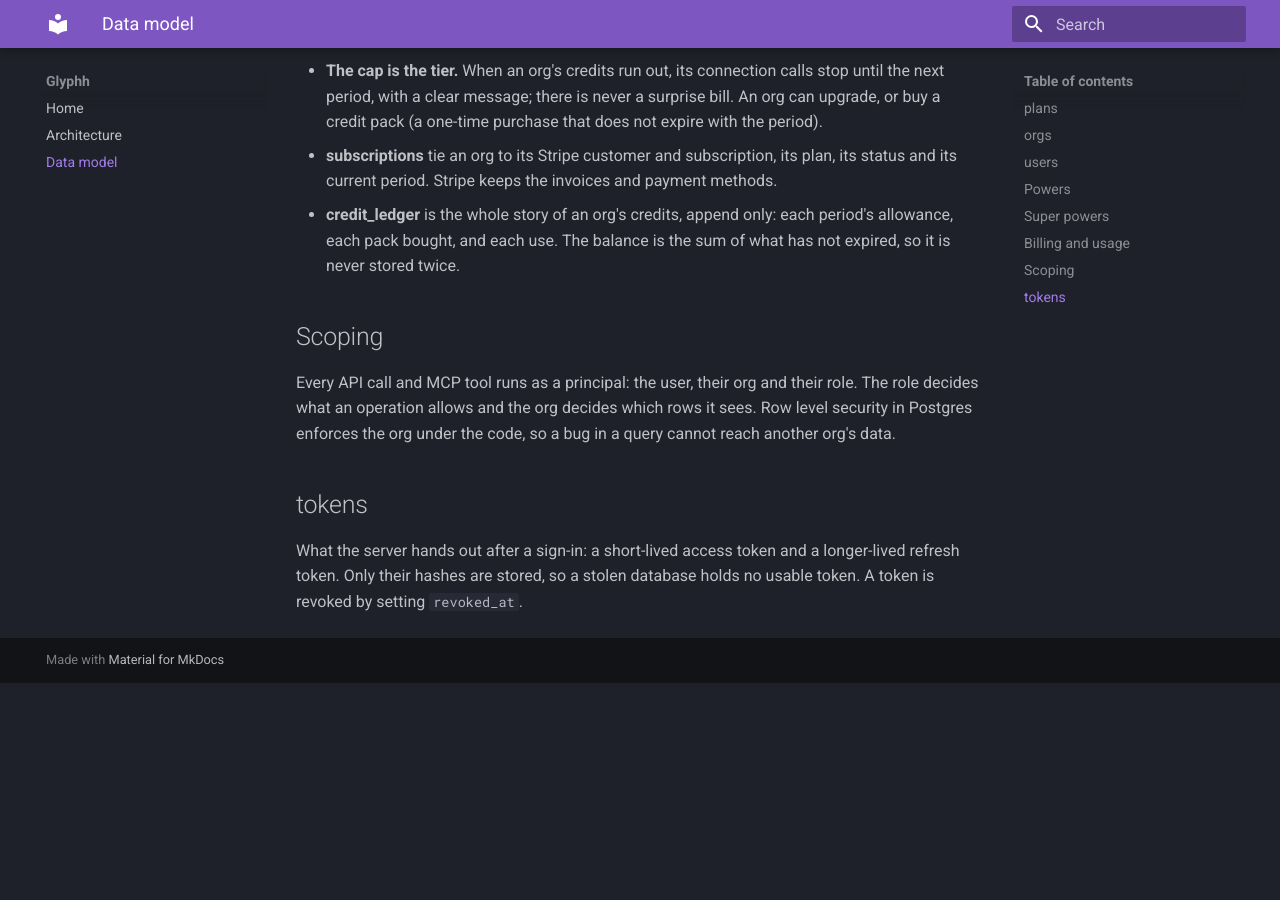
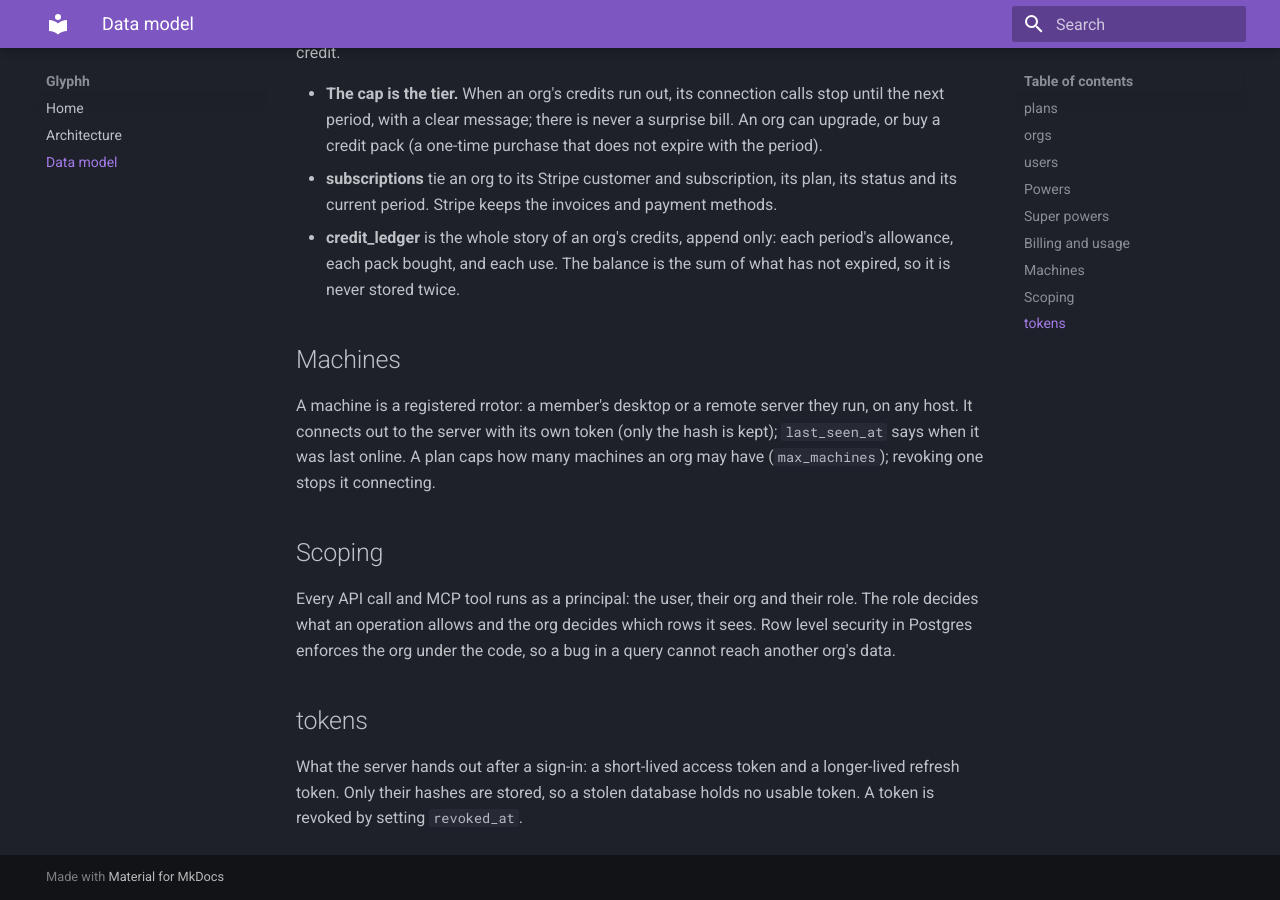
Before and after one commit to glyphh-ai/server, an MkDocs documentation site: the page built from docs/data-model.md, in a window 1280 px wide and 900 px high, scrolled down 3190 px. Built offline with MkDocs 1.6.1 and Material for MkDocs 9.7.7, drawn with Linux system fonts in a browser that asks for light colours; before the commit the page ends 3873 px from its top, so only the background shows below that.

Commit message:
Data model: machines, the registered rrotors, capped per plan
Co-Authored-By: Claude Opus 5.5 <noreply@anthropic.com>

```diff
--- a/docs/data-model.md
+++ b/docs/data-model.md
@@ -23,6 +23,7 @@ erDiagram
     orgs ||--o| subscriptions : "pays through"
     plans ||--o{ subscriptions : "sold as"
     orgs ||--o{ credit_ledger : "earns and spends"
+    users ||--o{ machines : "registers"
 
     plans {
         uuid id PK
@@ -31,6 +32,7 @@ erDiagram
         text stripe_price_id UK "null for Free and Enterprise"
         int max_seats "null = no limit"
         int monthly_credits "included each billing period"
+        int max_machines "null = no limit"
         bool active
         int sort
         timestamptz created_at
@@ -144,6 +146,17 @@ erDiagram
         timestamptz created_at
     }
 
+    machines {
+        uuid id PK
+        uuid org_id FK
+        uuid user_id FK "whose machine it is"
+        text name "unique for its owner"
+        text token_hash UK "what it connects with; only the hash is kept"
+        timestamptz last_seen_at "null = never connected"
+        timestamptz revoked_at
+        timestamptz created_at
+    }
+
     api_keys {
         uuid id PK
         uuid org_id FK
@@ -236,6 +249,10 @@ What Pipedream charges Glyphh (Connect, Startup plan): $99 a month billed annual
 - **subscriptions** tie an org to its Stripe customer and subscription, its plan, its status and its current period. Stripe keeps the invoices and payment methods.
 - **credit_ledger** is the whole story of an org's credits, append only: each period's allowance, each pack bought, and each use. The balance is the sum of what has not expired, so it is never stored twice.
 
+## Machines
+
+A machine is a registered rrotor: a member's desktop or a remote server they run, on any host. It connects out to the server with its own token (only the hash is kept); `last_seen_at` says when it was last online. A plan caps how many machines an org may have (`max_machines`); revoking one stops it connecting.
+
 ## Scoping
 
 Every API call and MCP tool runs as a principal: the user, their org and their role. The role decides what an operation allows and the org decides which rows it sees. Row level security in Postgres enforces the org under the code, so a bug in a query cannot reach another org's data.
```
